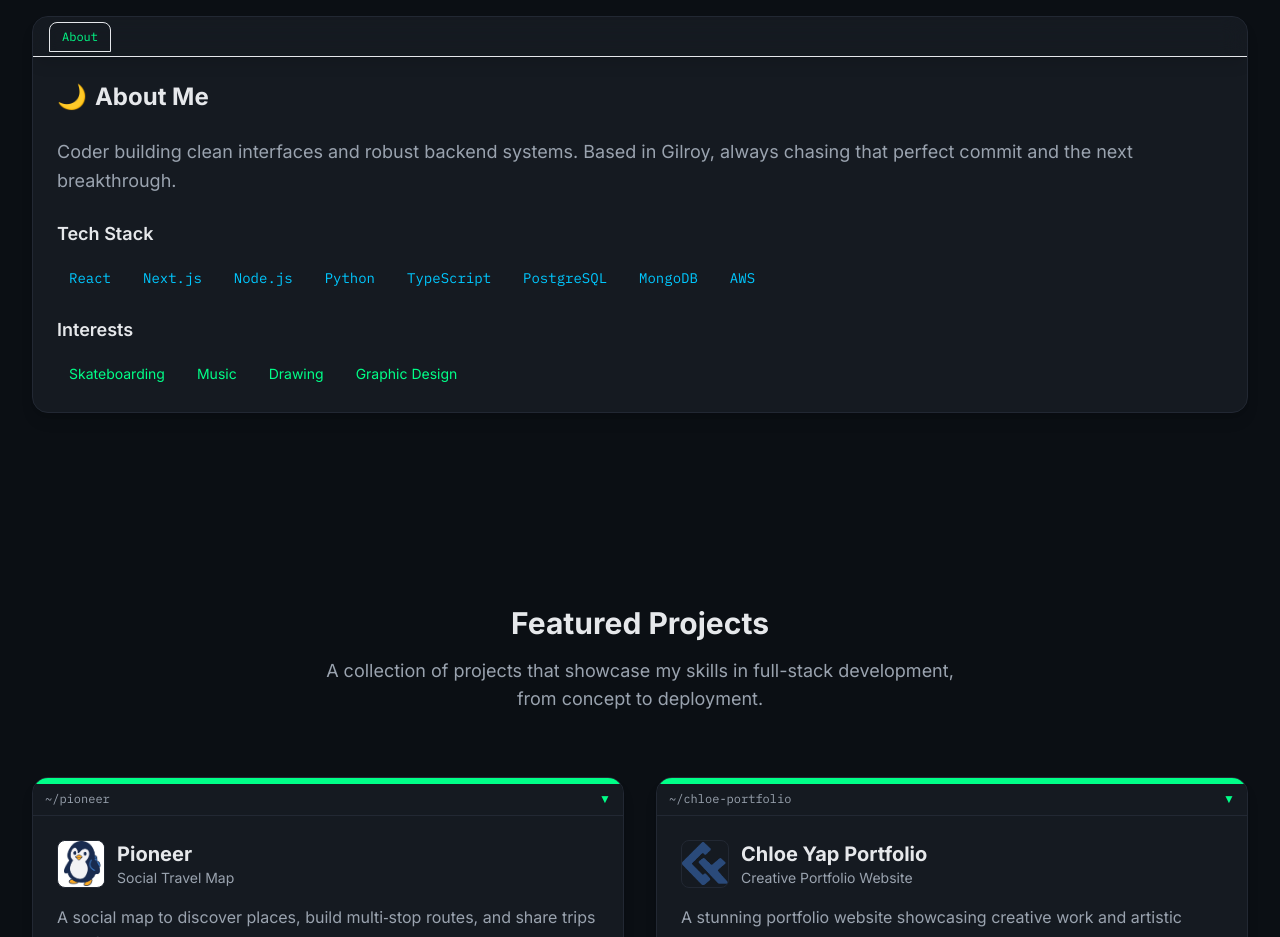
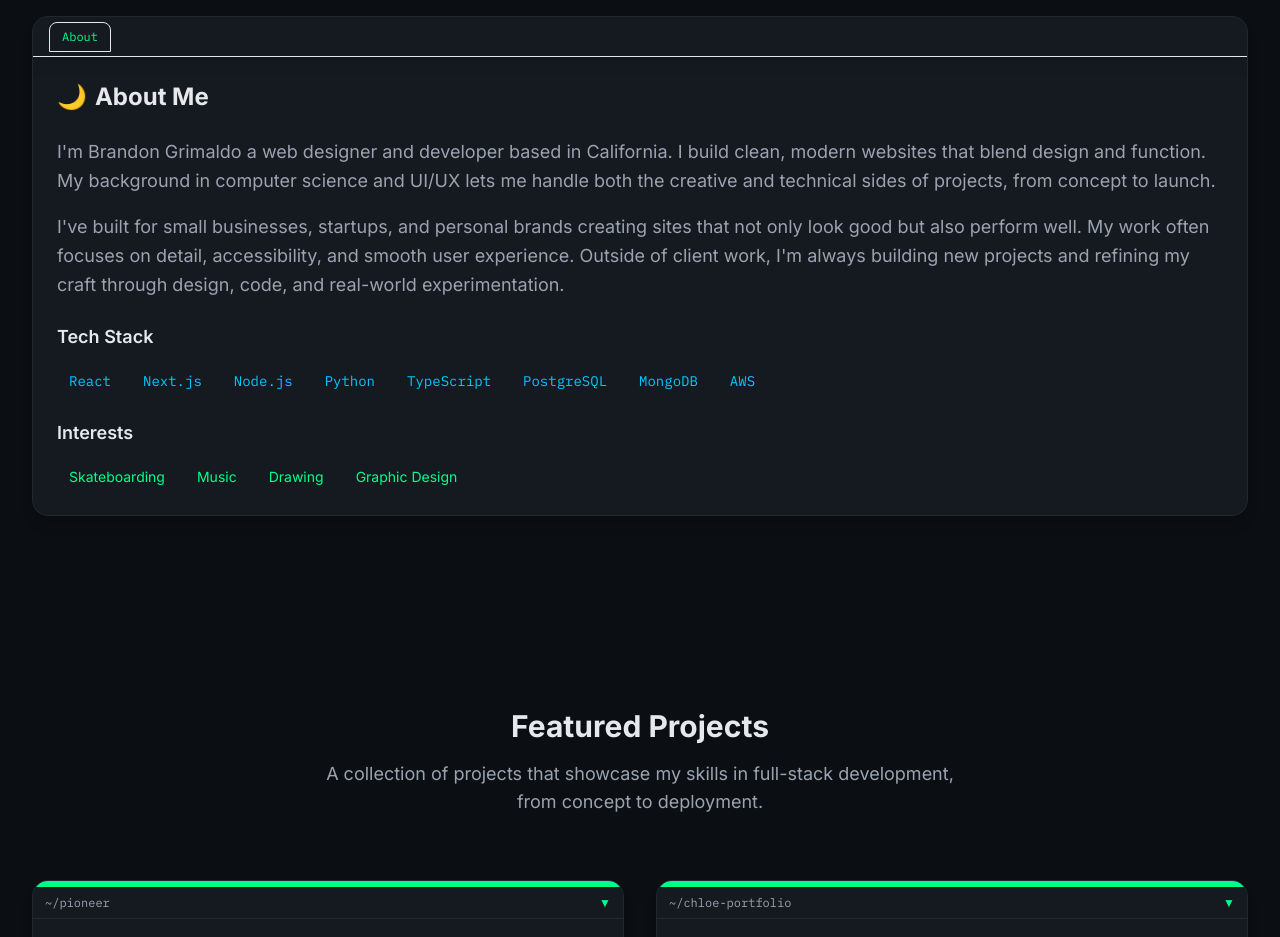
Before and after one commit to RaisinBranSnail/personal-website, a Next.js app: page / in a window 1280 px wide. Shown: the part 880-1817 px from the top of the page. Built offline with nearby package versions, Linux system fonts and the light colour scheme.

Commit message:
Update about me section text

```diff
--- a/src/app/page.tsx
+++ b/src/app/page.tsx
@@ -23,10 +23,14 @@ export default function Home() {
                 <span>🌙</span>
                 About Me
               </h2>
-              <p className="text-[var(--muted)] leading-relaxed text-lg">
-                Coder building clean interfaces and robust backend systems.
-                Based in Gilroy, always chasing that perfect commit and the next breakthrough.
-              </p>
+              <div className="space-y-4">
+                <p className="text-[var(--muted)] leading-relaxed text-lg">
+                  I'm Brandon Grimaldo a web designer and developer based in California. I build clean, modern websites that blend design and function. My background in computer science and UI/UX lets me handle both the creative and technical sides of projects, from concept to launch.
+                </p>
+                <p className="text-[var(--muted)] leading-relaxed text-lg">
+                  I've built for small businesses, startups, and personal brands creating sites that not only look good but also perform well. My work often focuses on detail, accessibility, and smooth user experience. Outside of client work, I'm always building new projects and refining my craft through design, code, and real-world experimentation.
+                </p>
+              </div>
               <div className="space-y-4">
                 <h3 className="text-lg font-semibold">Tech Stack</h3>
                 <div className="flex flex-wrap gap-2">
```
